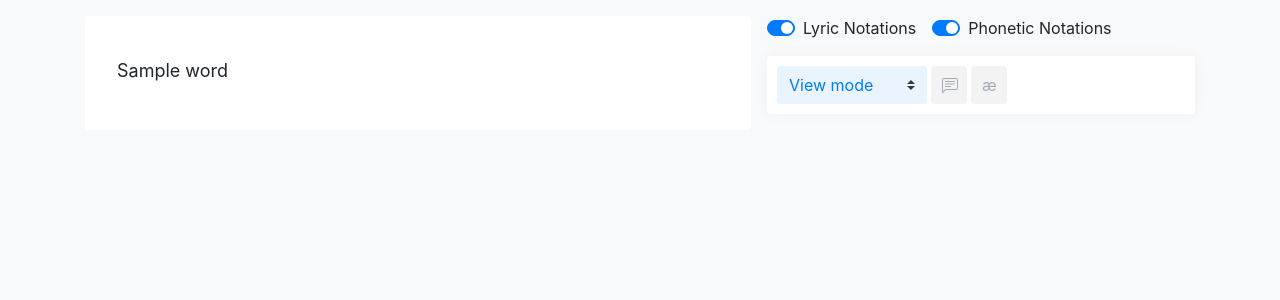
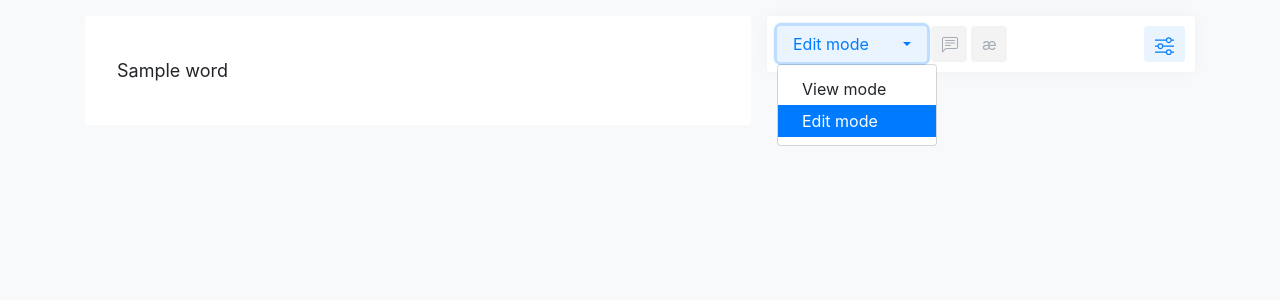
Before and after one commit to itshuien/lyrics-notation, a Django app: template lyrics/templates/lyrics/show.html in a window 1280 px wide, after a click on "Edit mode". Shown: the part 156-456 px from the top of the page. Run offline with Django 3.2, Linux system fonts and the light colour scheme; tables that the repository leaves empty hold one stand-in row (values such as "Sample post"); the template is opened without the code that fills it: values that come from a table or form of the project are taken from there, most other values are stand-ins (such as "Sample title", 1, 10 or a date in 2020); data that the repository does not hold is empty; style sheets or scripts are compiled from the project's sources; some libraries are stand-ins or nearby versions.

Commit message:
Update view mode dropdown and move display settings into notation toolbar

```diff
--- a/lyrics/static/lyrics/javascript/LyricSelection.js
+++ b/lyrics/static/lyrics/javascript/LyricSelection.js
@@ -1,7 +1,8 @@
 /* TODO: Handle text selection error */
 function applyMagneticSelectionOnMouseUp(container) {
   container.addEventListener('mouseup', event => {
-    if (document.querySelector('.custom-select').value == 'view') return;
+    const activeViewMode = document.querySelector(`#lyric-view-mode-dropdown .active[data-view-mode]`).dataset.viewMode;
+    if (activeViewMode == 'view') return;
 
     const selection = window.getSelection();
 
--- a/lyrics/static/lyrics/javascript/lyrics.js
+++ b/lyrics/static/lyrics/javascript/lyrics.js
@@ -56,9 +56,22 @@ const loadPhoneticNotations = () => {
 
 const initializeViewMode = () => {
   const viewModeDropdown = document.getElementById('lyric-view-mode');
-  viewModeDropdown.addEventListener('change', function() {
+  const viewModeButton = document.querySelector('[data-view-mode="view"]');
+  const editModeButton = document.querySelector('[data-view-mode="edit"]');
+
+  viewModeButton.addEventListener('click', function() {
+    viewModeButton.classList.add('active');
+    editModeButton.classList.remove('active');
+    viewModeDropdown.textContent = viewModeButton.textContent;
     window.getSelection().removeAllRanges();
-  });
+  })
+
+  editModeButton.addEventListener('click', function() {
+    viewModeButton.classList.remove('active');
+    editModeButton.classList.add('active');
+    viewModeDropdown.textContent = editModeButton.textContent;
+    window.getSelection().removeAllRanges();
+  })
 }
 
 const initializeNotationSwitches = () => {
@@ -114,6 +127,18 @@ const initializeNotationToolbar = () => {
     const phoneticNotationCard = PhoneticNotation.getCard('');
     phoneticNotationCard.querySelector('.selected-text').textContent = selection.text;
   });
+
+  const notationDisplayTool = document.getElementById('notation-display-tool');
+  const notationDisplayButton = notationDisplayTool.querySelector('button');
+  const notationDisplayDropdown = document.getElementById('display-notation-dropdown');
+  notationDisplayButton.addEventListener('click', function() {
+    notationDisplayDropdown.classList.contains('d-none') ? notationDisplayDropdown.classList.remove('d-none') : notationDisplayDropdown.classList.add('d-none');
+  })
+
+  notationDisplayTool.addEventListener('focusout', function(event) {
+    if (this.contains(event.relatedTarget)) return;
+    notationDisplayDropdown.classList.add('d-none');
+  })
 }
 
 const setLyricNotationForm = selection => {
--- a/lyrics/static/lyrics/styles/main.scss
+++ b/lyrics/static/lyrics/styles/main.scss
@@ -35,13 +35,15 @@
   padding: 10px;
   border-radius: .25rem;
   display: flex;
+  justify-content: space-between;
   box-shadow: 0 0 15px 0 rgba(0, 0, 0, 0.04);
 
-  button {
+  #lyric-notation-tool,
+  #phonetic-notation-tool,
+  #notation-display-tool > button {
     color: #007bff;
     background-color: #eaf4ff;
     padding: 5px 10px;
-    width: 36px;
 
     &:hover { color: #004fa3; }
     &:focus { box-shadow: none; }
@@ -51,14 +53,42 @@
     }
   }
 
-  select {
+  #lyric-notation-tool,
+  #phonetic-notation-tool {
+    width: 36px;
+  }
+
+  #lyric-view-mode {
+    display: flex;
+    justify-content: space-between;
+    align-items: center;
     color: #007bff;
     background-color: #eaf4ff;
     border: none;
     width: 150px;
+    height: 100%;
+    text-align: left;
 
-    &:hover { cursor: pointer; }
+    &:hover {
+      color: #004fa3;
+      cursor: pointer;
+    }
   }
+}
+
+#notation-display-tool {
+  &:focus { outline: none; }
+}
+
+#display-notation-dropdown {
+  position: absolute;
+  right: 10px;
+  background: #ffffff;
+  padding: .5rem .8rem;
+  width: 200px;
+  z-index: 1;
+  box-shadow: 0 -5px 15px 0 rgba(0, 0, 0, 0.04);
+  margin-top: .5rem;
 }
 
 .card {
--- /dev/null
+++ b/lyrics/templates/lyrics/notation_toolbar.html
@@ -0,0 +1,36 @@
+<div id="notation-toolbar" class="mb-3">
+  <div class="d-flex">
+    <div class="dropdown">
+      <button id="lyric-view-mode" class="btn dropdown-toggle px-3" data-toggle="dropdown" aria-haspopup="true" aria-expanded="false">Edit mode</button>
+      <div id="lyric-view-mode-dropdown" class="dropdown-menu" aria-labelledby="lyric-view-mode">
+        <button class="dropdown-item" data-view-mode="view">View mode</button>
+        <button class="dropdown-item active" data-view-mode="edit">Edit mode</button>
+      </div>
+    </div>
+    <button id="lyric-notation-tool" type="button" class="btn ml-1" disabled>
+      <svg width="1em" height="1em" viewBox="0 0 16 16" class="bi bi-chat-left-text" fill="currentColor" xmlns="http://www.w3.org/2000/svg">
+        <path fill-rule="evenodd" d="M14 1H2a1 1 0 0 0-1 1v11.586l2-2A2 2 0 0 1 4.414 11H14a1 1 0 0 0 1-1V2a1 1 0 0 0-1-1zM2 0a2 2 0 0 0-2 2v12.793a.5.5 0 0 0 .854.353l2.853-2.853A1 1 0 0 1 4.414 12H14a2 2 0 0 0 2-2V2a2 2 0 0 0-2-2H2z"/>
+        <path fill-rule="evenodd" d="M3 3.5a.5.5 0 0 1 .5-.5h9a.5.5 0 0 1 0 1h-9a.5.5 0 0 1-.5-.5zM3 6a.5.5 0 0 1 .5-.5h9a.5.5 0 0 1 0 1h-9A.5.5 0 0 1 3 6zm0 2.5a.5.5 0 0 1 .5-.5h5a.5.5 0 0 1 0 1h-5a.5.5 0 0 1-.5-.5z"/>
+      </svg>
+    </button>
+    <button id="phonetic-notation-tool" type="button" class="btn ml-1" disabled>æ</button>
+  </div>
+  <div id="notation-display-tool" class="ml-1" tabindex="1">
+    <button class="btn">
+      <svg width="1.2em" height="1.2em" viewBox="0 0 16 16" class="bi bi-sliders" fill="currentColor" xmlns="http://www.w3.org/2000/svg">
+        <path fill-rule="evenodd" d="M11.5 2a1.5 1.5 0 1 0 0 3 1.5 1.5 0 0 0 0-3zM9.05 3a2.5 2.5 0 0 1 4.9 0H16v1h-2.05a2.5 2.5 0 0 1-4.9 0H0V3h9.05zM4.5 7a1.5 1.5 0 1 0 0 3 1.5 1.5 0 0 0 0-3zM2.05 8a2.5 2.5 0 0 1 4.9 0H16v1H6.95a2.5 2.5 0 0 1-4.9 0H0V8h2.05zm9.45 4a1.5 1.5 0 1 0 0 3 1.5 1.5 0 0 0 0-3zm-2.45 1a2.5 2.5 0 0 1 4.9 0H16v1h-2.05a2.5 2.5 0 0 1-4.9 0H0v-1h9.05z"/>
+      </svg>
+    </button>
+    <div id="display-notation-dropdown" class="d-none">
+      <h6>Display</h6>
+      <div class="custom-control custom-switch">
+        <input type="checkbox" class="custom-control-input" id="lyricNotationSwitch" checked>
+        <label class="custom-control-label" for="lyricNotationSwitch">Lyric Notations</label>
+      </div>
+      <div class="custom-control custom-switch">
+        <input type="checkbox" class="custom-control-input" id="phoneticNotationSwitch" checked>
+        <label class="custom-control-label" for="phoneticNotationSwitch">Phonetic Notations</label>
+      </div>
+    </div>
+  </div>
+</div>
--- a/lyrics/templates/lyrics/show.html
+++ b/lyrics/templates/lyrics/show.html
@@ -43,31 +43,7 @@
 
   <div id="sidebar">
     <div class="sticky-top" style="top: 20px;">
-
-      <div class="d-flex mb-3">
-        <div class="custom-control custom-switch">
-          <input type="checkbox" class="custom-control-input" id="lyricNotationSwitch" checked>
-          <label class="custom-control-label" for="lyricNotationSwitch">Lyric Notations</label>
-        </div>
-        <div class="custom-control custom-switch ml-3">
-          <input type="checkbox" class="custom-control-input" id="phoneticNotationSwitch" checked>
-          <label class="custom-control-label" for="phoneticNotationSwitch">Phonetic Notations</label>
-        </div>
-      </div>
-
-      <div id="notation-toolbar" class="mb-3">
-        <select id="lyric-view-mode" class="custom-select">
-          <option value="edit">Edit mode</option>
-          <option value="view" selected>View mode</option>
-        </select>
-        <button id="lyric-notation-tool" type="button" class="btn ml-1" disabled>
-          <svg width="1em" height="1em" viewBox="0 0 16 16" class="bi bi-chat-left-text" fill="currentColor" xmlns="http://www.w3.org/2000/svg">
-            <path fill-rule="evenodd" d="M14 1H2a1 1 0 0 0-1 1v11.586l2-2A2 2 0 0 1 4.414 11H14a1 1 0 0 0 1-1V2a1 1 0 0 0-1-1zM2 0a2 2 0 0 0-2 2v12.793a.5.5 0 0 0 .854.353l2.853-2.853A1 1 0 0 1 4.414 12H14a2 2 0 0 0 2-2V2a2 2 0 0 0-2-2H2z"/>
-            <path fill-rule="evenodd" d="M3 3.5a.5.5 0 0 1 .5-.5h9a.5.5 0 0 1 0 1h-9a.5.5 0 0 1-.5-.5zM3 6a.5.5 0 0 1 .5-.5h9a.5.5 0 0 1 0 1h-9A.5.5 0 0 1 3 6zm0 2.5a.5.5 0 0 1 .5-.5h5a.5.5 0 0 1 0 1h-5a.5.5 0 0 1-.5-.5z"/>
-          </svg>
-        </button>
-        <button id="phonetic-notation-tool" type="button" class="btn ml-1" disabled>æ</button>
-      </div>
+      {% include 'lyrics/notation_toolbar.html' %}
 
       {% for lyric_notation in lyric.lyricnotation_set.all %}
         {% include "lyrics/lyric_notation_card.html" %}
```
